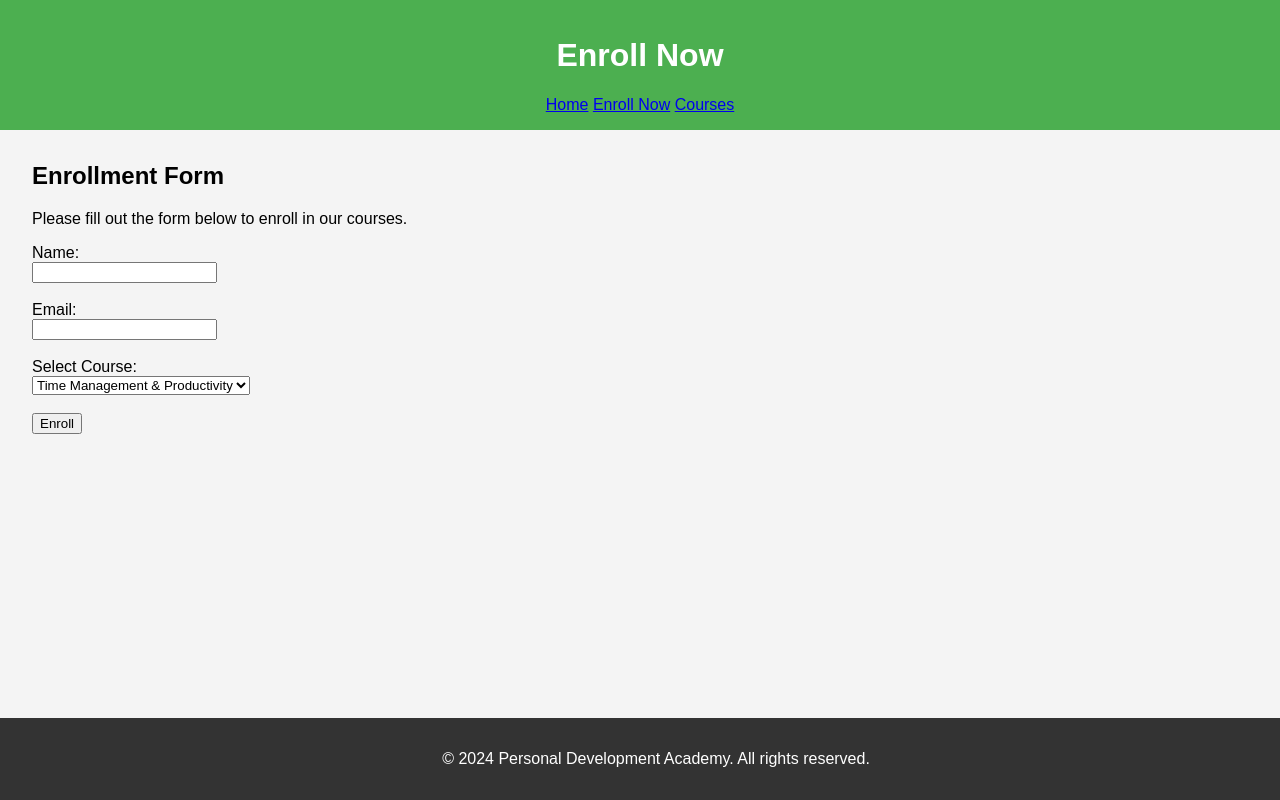
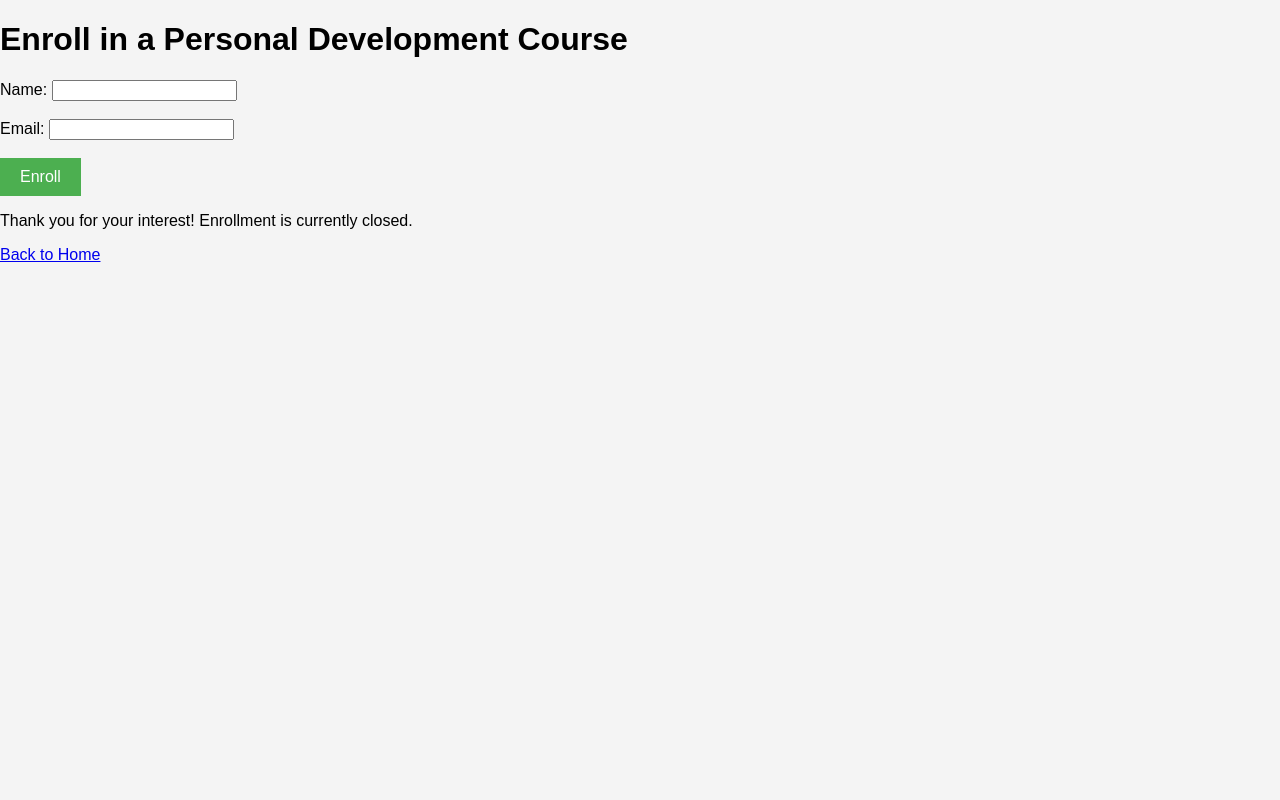
Before and after one commit to Jayvyanelfad/Personal-Development-Academy, a plain HTML site: page enroll.html in a window 1280 px wide. Drawn offline with Linux system fonts and the light colour scheme.

Commit message:
Update enroll.html

```diff
--- a/enroll.html
+++ b/enroll.html
@@ -3,45 +3,19 @@
 <head>
     <meta charset="UTF-8">
     <meta name="viewport" content="width=device-width, initial-scale=1.0">
-    <title>Enroll Now - Personal Development Academy</title>
+    <title>Enroll</title>
     <link rel="stylesheet" href="styles.css">
 </head>
 <body>
-    <header>
-        <h1>Enroll Now</h1>
-        <nav>
-            <a href="index.html">Home</a>
-            <a href="enroll.html">Enroll Now</a>
-            <a href="courses.html">Courses</a>
-        </nav>
-    </header>
-
-    <main>
-        <section>
-            <h2>Enrollment Form</h2>
-            <p>Please fill out the form below to enroll in our courses.</p>
-            <form id="enrollment-form">
-                <label for="name">Name:</label><br>
-                <input type="text" id="name" name="name" required><br><br>
-
-                <label for="email">Email:</label><br>
-                <input type="email" id="email" name="email" required><br><br>
-
-                <label for="course">Select Course:</label><br>
-                <select id="course" name="course">
-                    <option value="time-management">Time Management & Productivity</option>
-                    <option value="communication-skills">Effective Communication Skills</option>
-                    <option value="leadership">Leadership and Teamwork</option>
-                    <option value="emotional-intelligence">Emotional Intelligence</option>
-                </select><br><br>
-
-                <input type="submit" value="Enroll">
-            </form>
-        </section>
-    </main>
-
-    <footer>
-        <p>&copy; 2024 Personal Development Academy. All rights reserved.</p>
-    </footer>
+    <h1>Enroll in a Personal Development Course</h1>
+    <form>
+        <label for="name">Name:</label>
+        <input type="text" id="name" name="name" required><br><br>
+        <label for="email">Email:</label>
+        <input type="email" id="email" name="email" required><br><br>
+        <button type="submit">Enroll</button>
+    </form>
+    <p>Thank you for your interest! Enrollment is currently closed.</p>
+    <a href="index.html">Back to Home</a>
 </body>
 </html>
```
